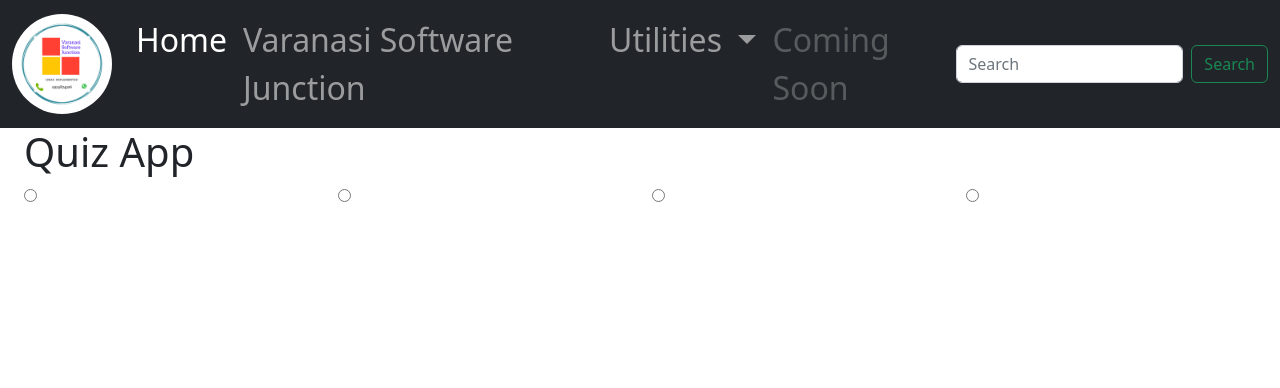
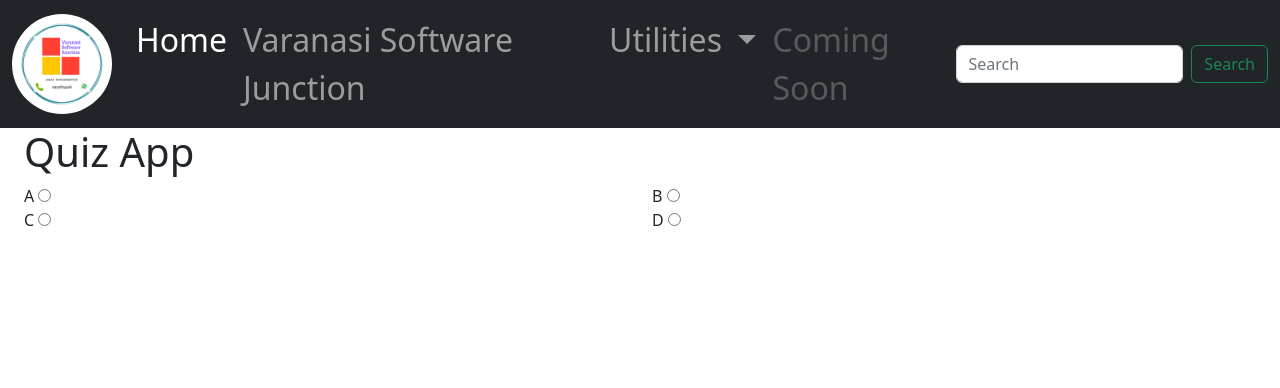
Before and after one commit to avseksingh/varanasisoftwarejunction, a Django app: page /quiz/ in a window 1280 px wide. Shown: the top 388 px of the page. Run offline with Django 3.2, Linux system fonts and the light colour scheme.

Commit message:
Update quiz.html

```diff
--- a/hello/templates/quiz.html
+++ b/hello/templates/quiz.html
@@ -19,17 +19,19 @@ Quiz App
 
 
     <div class="row">
-        <div class="col-sm-3">
-            <input type="radio">
+        <div class="col-sm-6">
+            <label> A <input type="radio"></label>
         </div>
-        <div class="col-sm-3">
-            <input type="radio">
+        <div class="col-sm-6">
+            <label> B <input type="radio"></label>
         </div>
-        <div class="col-sm-3">
-            <input type="radio">
+    </div>
+    <div class="row">
+        <div class="col-sm-6">
+            <label> C <input type="radio"></label>
         </div>
-        <div class="col-sm-3">
-            <input type="radio">
+        <div class="col-sm-6">
+            <label> D <input type="radio"></label>
         </div>
     </div>
 </div>
```
